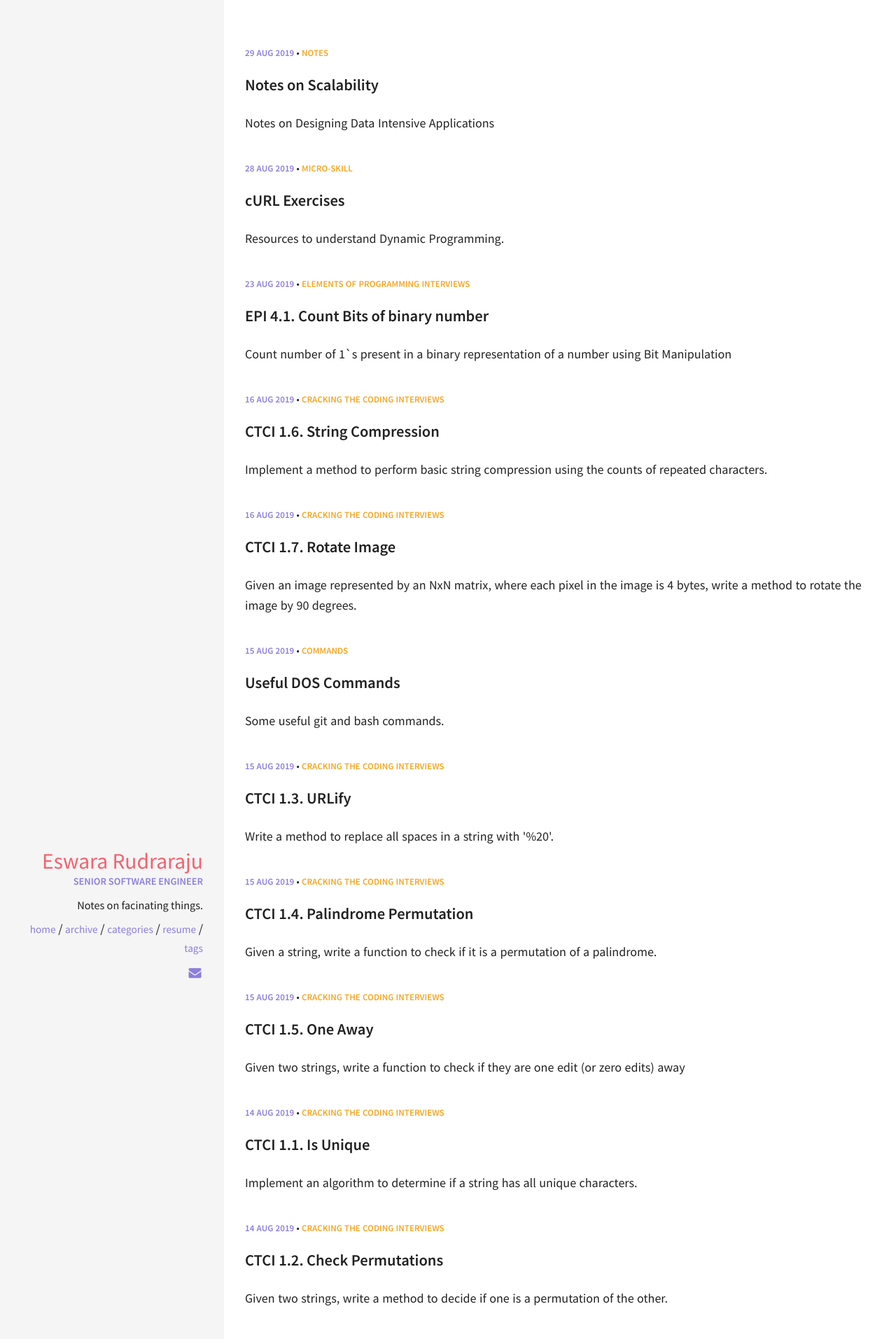
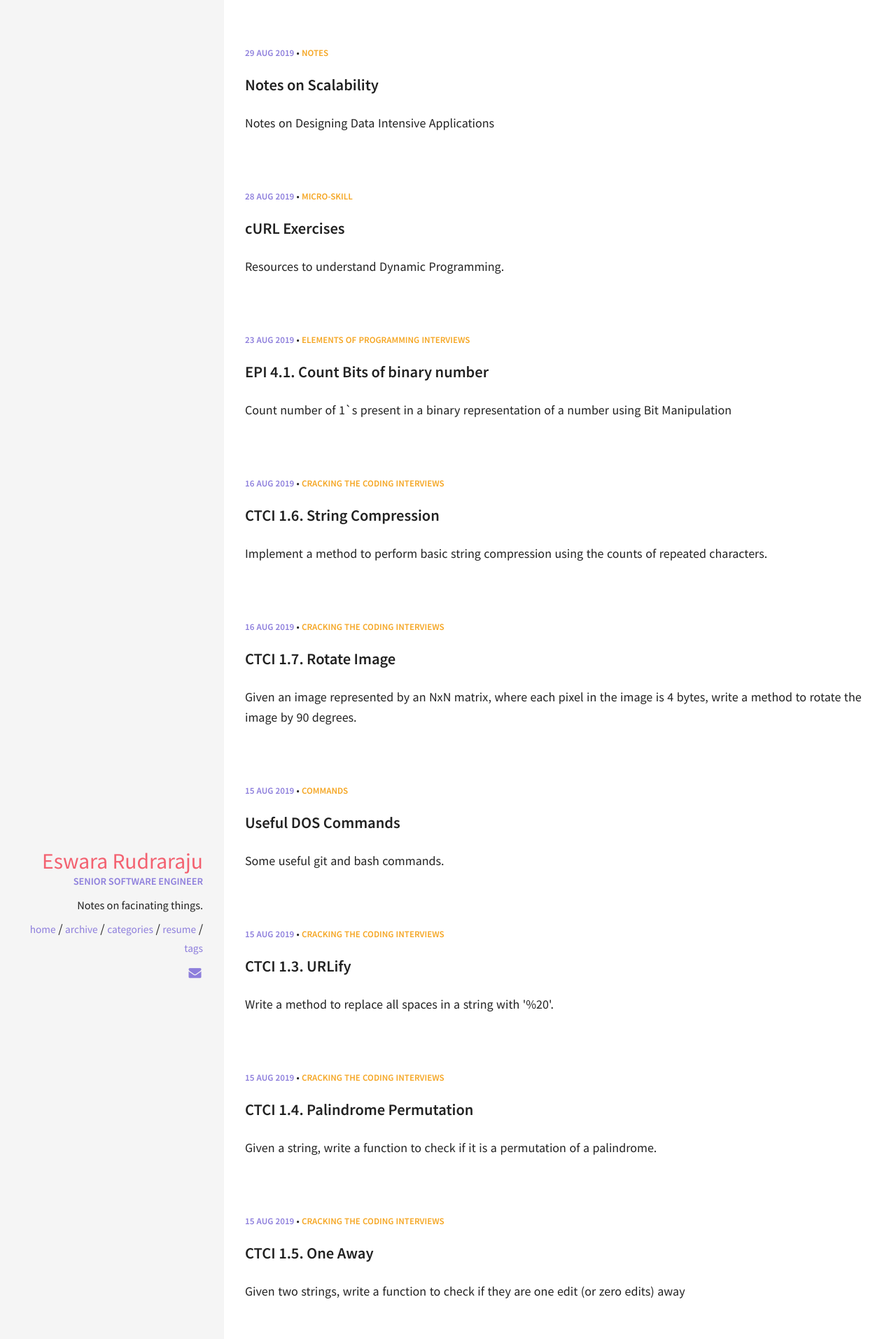
Before and after one commit to revarma/revarma.github.io, a Jekyll site: the page built from index.html, in a window 1280 px wide. Shown: the top 1913 px of the page at 70% size. Built offline with Jekyll 4.4.1, drawn with Linux system fonts in a browser that asks for light colours.

Commit message:
Update _post.scss

```diff
--- a/_sass/pages/_post.scss
+++ b/_sass/pages/_post.scss
@@ -30,7 +30,7 @@
 
 // Post Section
 section.post {
-	margin-bottom: 40px;
+	margin-bottom: 80px;
 }
 
 // Back home button
```
